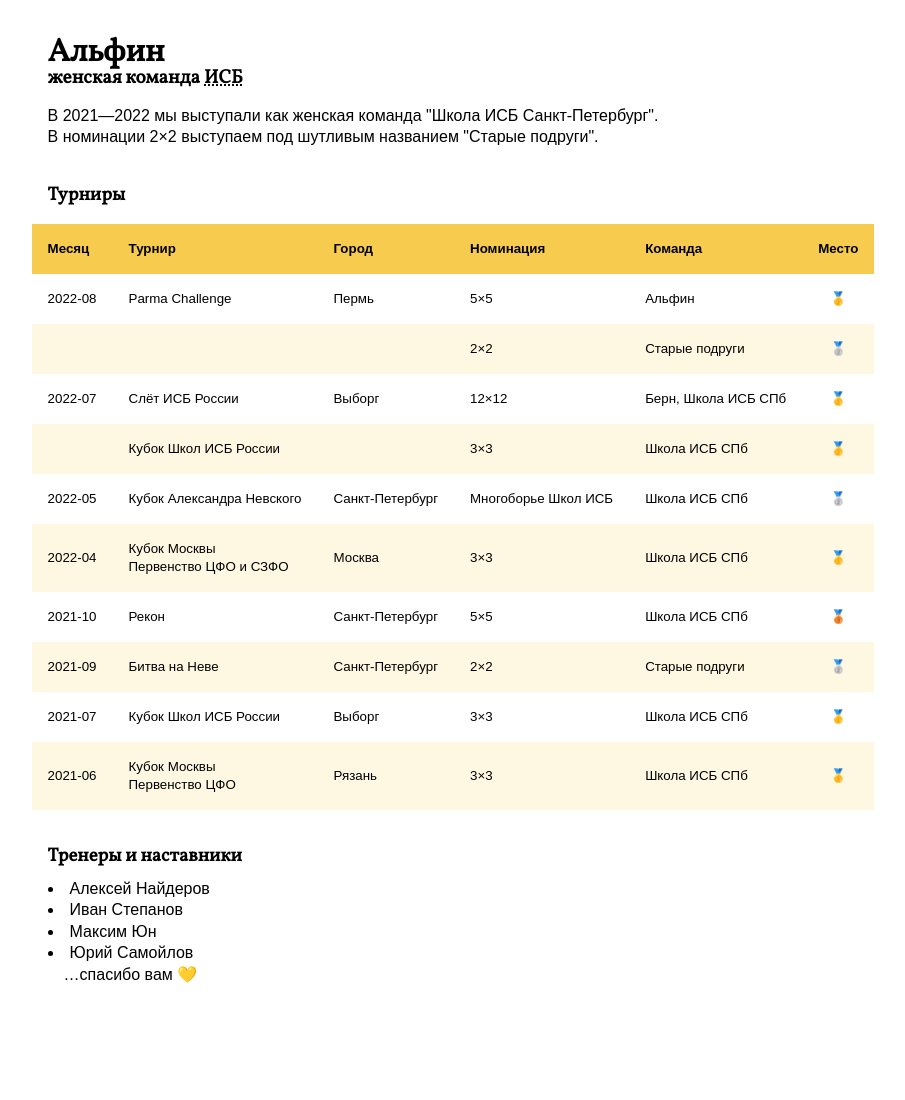
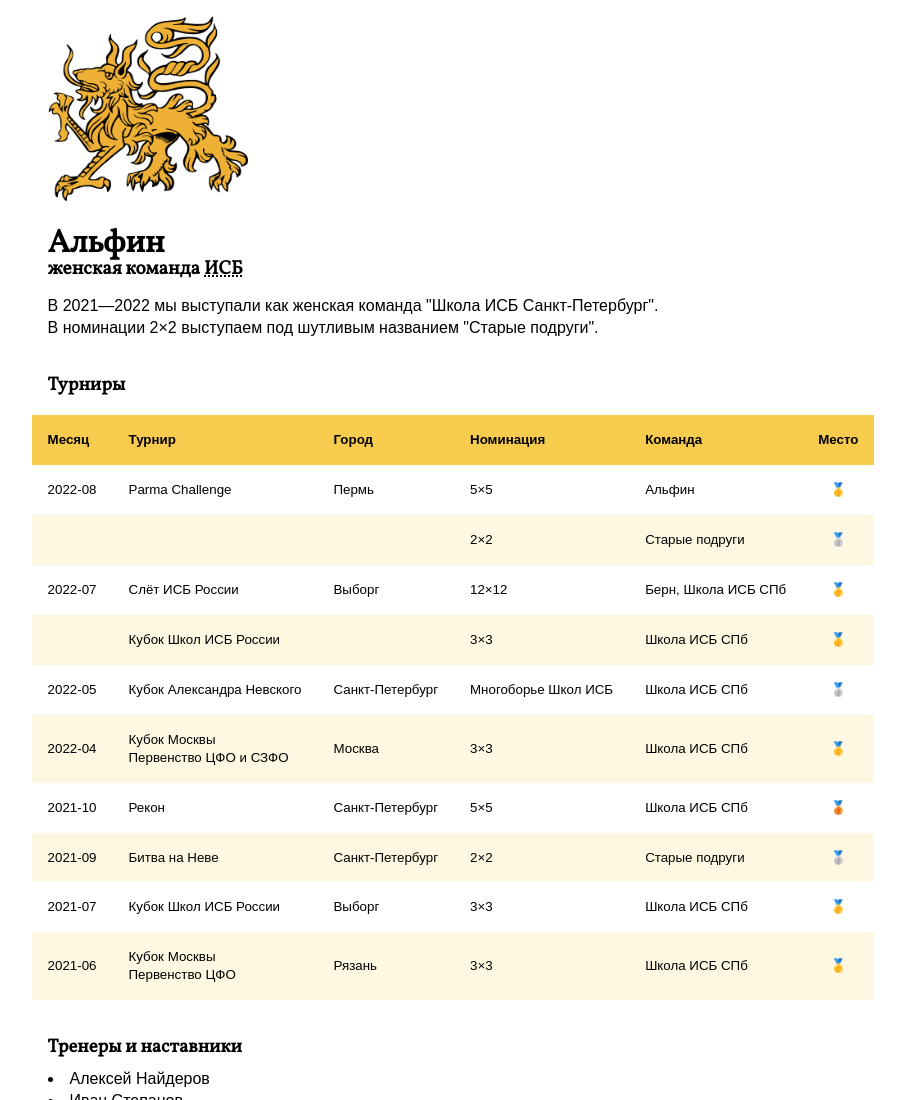
Before and after one commit to elushnikova/alphyn, a website: page public/index.html in a window 1280 px wide. Shown: the top 1100 px of the page, without its empty margins (187-1092 px from the left). Before the commit the page ends 1050 px from the top, so only its background shows below. Drawn offline with Linux system fonts and the light colour scheme.

Commit message:
feat: Add Alphyn image

```diff
--- a/public/index.html
+++ b/public/index.html
@@ -16,6 +16,11 @@
 <body>
   <main>
     <header>
+      <img
+        src="./alphyn.png"
+        width="200"
+        alt="Альфин (лат. Alphyn) — вымышленное геральдическое животное, очень похожее на геральдического тигра, но с более плотным и волосатым телом, густой гривой, вытянутыми ушами, длинным тонким языком и перекрученным хвостом. Передние лапы у альфина орлиные."
+       >
       <h1>
         Альфин
         <small>
```
Also changed, not shown: public/alphyn.png (added).
